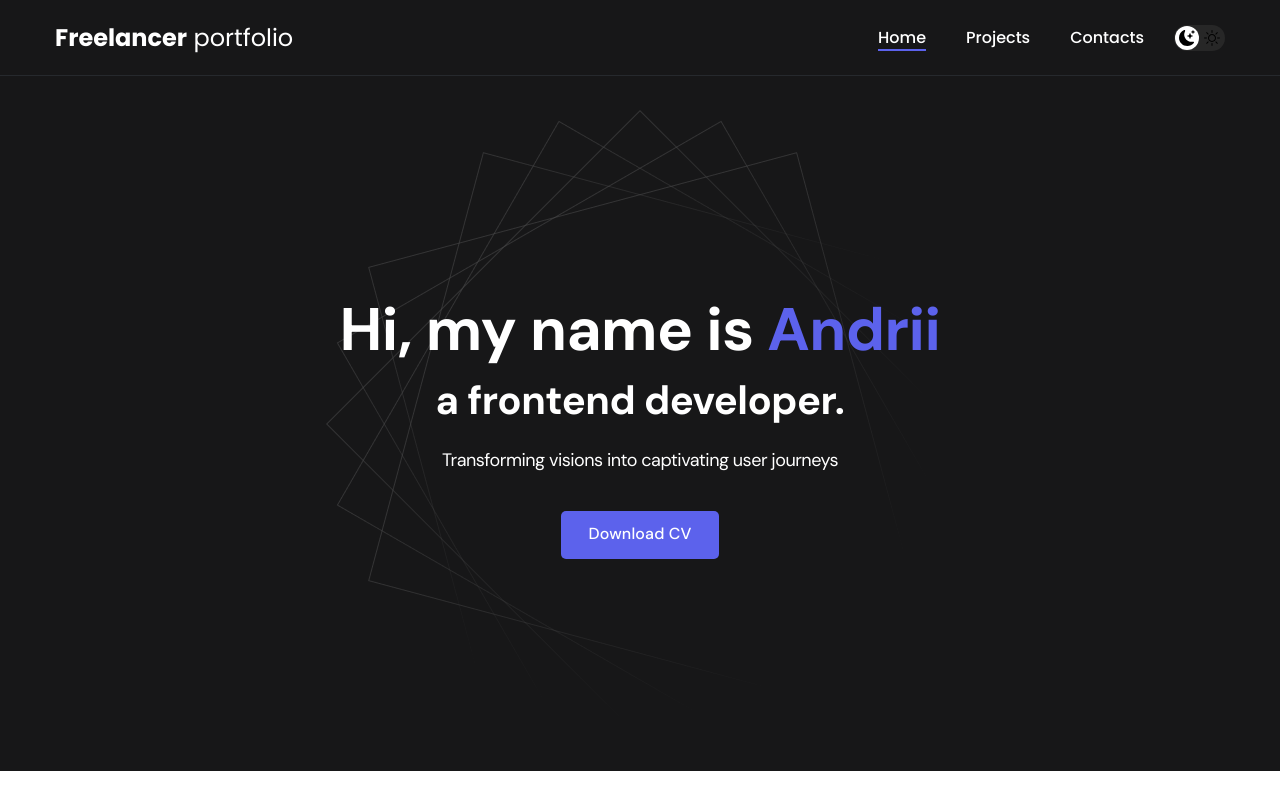
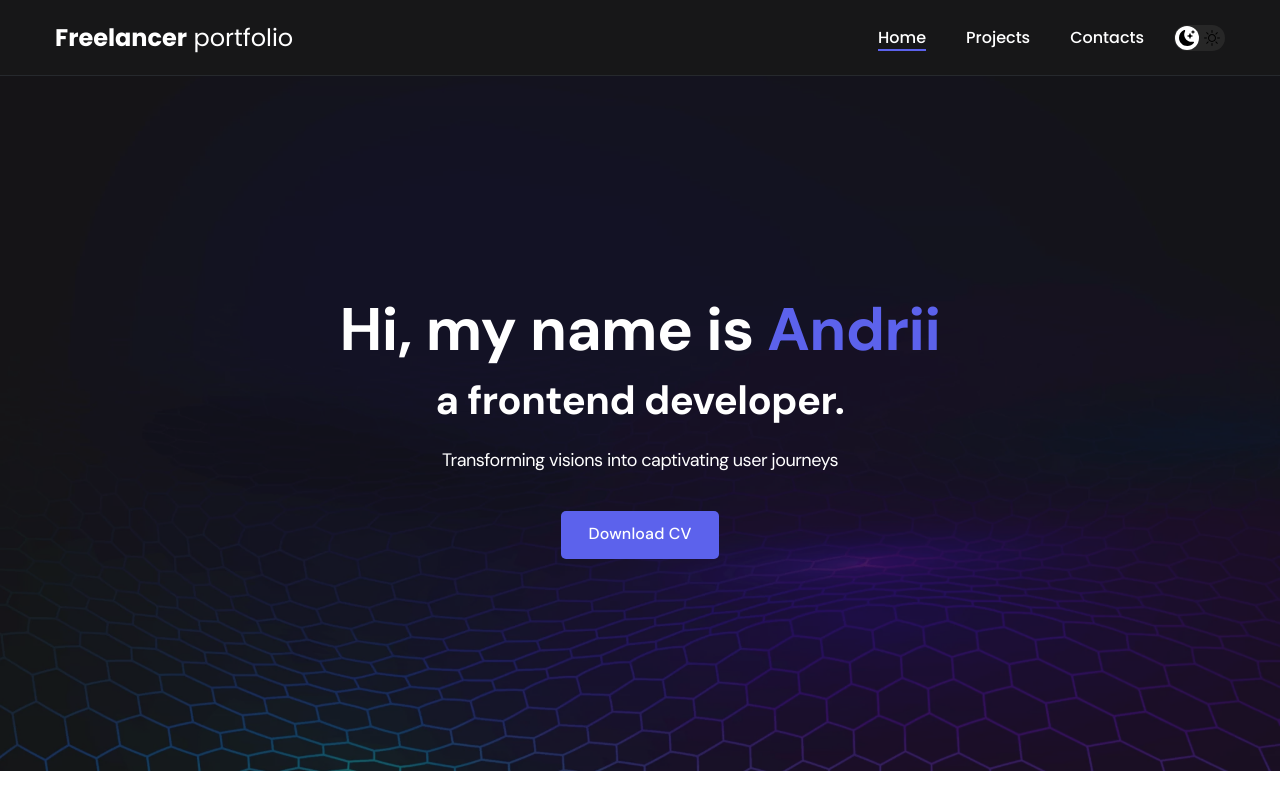
Before and after one commit to AndriiNyzhnyk1994/Portfolio, a React (Create React App) app: page / in a window 1280 px wide. Shown: the top 800 px of the page. Built offline with nearby package versions, Linux system fonts and the light colour scheme.

Commit message:
added ButtonDarkMode component

```diff
--- a/src/App.js
+++ b/src/App.js
@@ -4,7 +4,6 @@ import Footer from './components/footer/Footer'
 import Home from './pages/Home';
 import Projects from './pages/Projects';
 import Contacts from './pages/Contacts';
-import Project from './components/project/Project';
 import ProjectPage from './pages/ProjectPage';
 
 import { BrowserRouter as Router, Routes, Route } from 'react-router-dom';
--- /dev/null
+++ b/src/components/buttonDarkMode/ButtonDarkMode.jsx
@@ -0,0 +1,15 @@
+import React from 'react'
+import './style.css'
+import sun from '../../img/icons/sun.svg'
+import moon from '../../img/icons/moon.svg'
+
+function ButtonDarkMode() {
+    return (
+        <button className="dark-mode-btn">
+            <img src={moon} alt="Light mode" className="dark-mode-btn__icon" />
+            <img src={sun} alt="Dark mode" className="dark-mode-btn__icon" />
+        </button>
+    )
+}
+
+export default ButtonDarkMode
--- /dev/null
+++ b/src/components/buttonDarkMode/style.css
@@ -0,0 +1,42 @@
+ /* Dark mode btn */
+
+.dark-mode-btn {
+	order: 9;
+
+	position: relative;
+	display: flex;
+	justify-content: space-between;
+
+	width: 51px;
+	height: 26px;
+	padding: 5px;
+
+	border-radius: 50px;
+	background-color: #272727;
+}
+
+.dark-mode-btn::before {
+	content: '';
+
+	position: absolute;
+	top: 1px;
+	left: 1px;
+
+	display: block;
+	width: 24px;
+	height: 24px;
+
+	border-radius: 50%;
+	background-color: #fff;
+
+	transition: left 0.2s ease-in;
+}
+
+.dark-mode-btn--active::before {
+	left: 26px;
+}
+
+.dark-mode-btn__icon {
+	position: relative;
+	z-index: 9;
+}
--- a/src/components/header/style.css
+++ b/src/components/header/style.css
@@ -9,10 +9,10 @@
 	align-items: center;
 
 	background-color: var(--header-bg);
-	background-image: url('./../../img/header-bg.png');
+	background-image: url('./../../img/bg-3636@4x-1-2048x1213.webp');
 	background-repeat: no-repeat;
-	background-size: auto;
-	background-position: center center;
+	background-size: cover;
+	background-position: end end;
 
 	color: var(--header-text);
 	text-align: center;
--- a/src/components/navBar/NavBar.js
+++ b/src/components/navBar/NavBar.js
@@ -1,7 +1,7 @@
-import sun from '../../img/icons/sun.svg'
-import moon from '../../img/icons/moon.svg'
+
 import './style.css'
 import { NavLink } from 'react-router-dom'
+import ButtonDarkMode from '../buttonDarkMode/ButtonDarkMode'
 
 function NavBar() {
   const activeLink = 'nav-list__link nav-list__link--active'
@@ -16,10 +16,7 @@ function NavBar() {
             <strong>Freelancer</strong> portfolio
           </NavLink>
 
-          <button className="dark-mode-btn">
-            <img src={moon} alt="Light mode" className="dark-mode-btn__icon" />
-            <img src={sun} alt="Dark mode" className="dark-mode-btn__icon" />
-          </button>
+          <ButtonDarkMode />
 
           <ul className="nav-list">
             <li className="nav-list__item">
--- a/src/helpers/projectsList.js
+++ b/src/helpers/projectsList.js
@@ -18,7 +18,7 @@ import project6Big from '../img/projects/06-big.jpg'
 export const projects = [
     {title: 'Gaming streaming portal', imgUrl: project1, imgBig: project1Big, link: '/project/0', githubLink: 'https://github.com'},
     {title: 'Video Service', imgUrl: project2, imgBig: project2Big, link: '/project/1', githubLink: 'https://github.com'},
-    {title: 'Video Portal', imgUrl: project3, imgBig: project3Big, link: '/project/2', githubLink: 'https://github.com'},
+    {title: 'Video Portal', imgUrl: project3, imgBig: project3Big, link: '/project/2', githubLink: ''},
     {title: 'Dating App', imgUrl: project4, imgBig: project4Big, link: '/project/3', githubLink: 'https://github.com'},
     {title: 'Landing', imgUrl: project5, imgBig: project5Big, link: '/project/4', githubLink: 'https://github.com'},
     {title: 'Gaming Community', imgUrl: project6, imgBig: project6Big, link: '/project/5', githubLink: 'https://github.com'},
--- a/src/pages/ProjectPage.jsx
+++ b/src/pages/ProjectPage.jsx
@@ -22,7 +22,8 @@ function ProjectPage() {
             <p>Skills: React, Node.js, MongoDB</p>
           </div>
 
-          <ButtonGitHub link={project.githubLink} />
+          {project.githubLink && <ButtonGitHub link={project.githubLink} />}
+
 
         </div>
       </div>
--- a/src/styles/main.css
+++ b/src/styles/main.css
@@ -100,48 +100,7 @@ body {
 	line-height: 1.3;
 }
 
-/* Dark mode btn */
 
-.dark-mode-btn {
-	order: 9;
-
-	position: relative;
-	display: flex;
-	justify-content: space-between;
-
-	width: 51px;
-	height: 26px;
-	padding: 5px;
-
-	border-radius: 50px;
-	background-color: #272727;
-}
-
-.dark-mode-btn::before {
-	content: '';
-
-	position: absolute;
-	top: 1px;
-	left: 1px;
-
-	display: block;
-	width: 24px;
-	height: 24px;
-
-	border-radius: 50%;
-	background-color: #fff;
-
-	transition: left 0.2s ease-in;
-}
-
-.dark-mode-btn--active::before {
-	left: 26px;
-}
-
-.dark-mode-btn__icon {
-	position: relative;
-	z-index: 9;
-}
 
 
 
```
Also changed, not shown: src/img/bg-3636@4x-1-2048x1213.webp (added).
